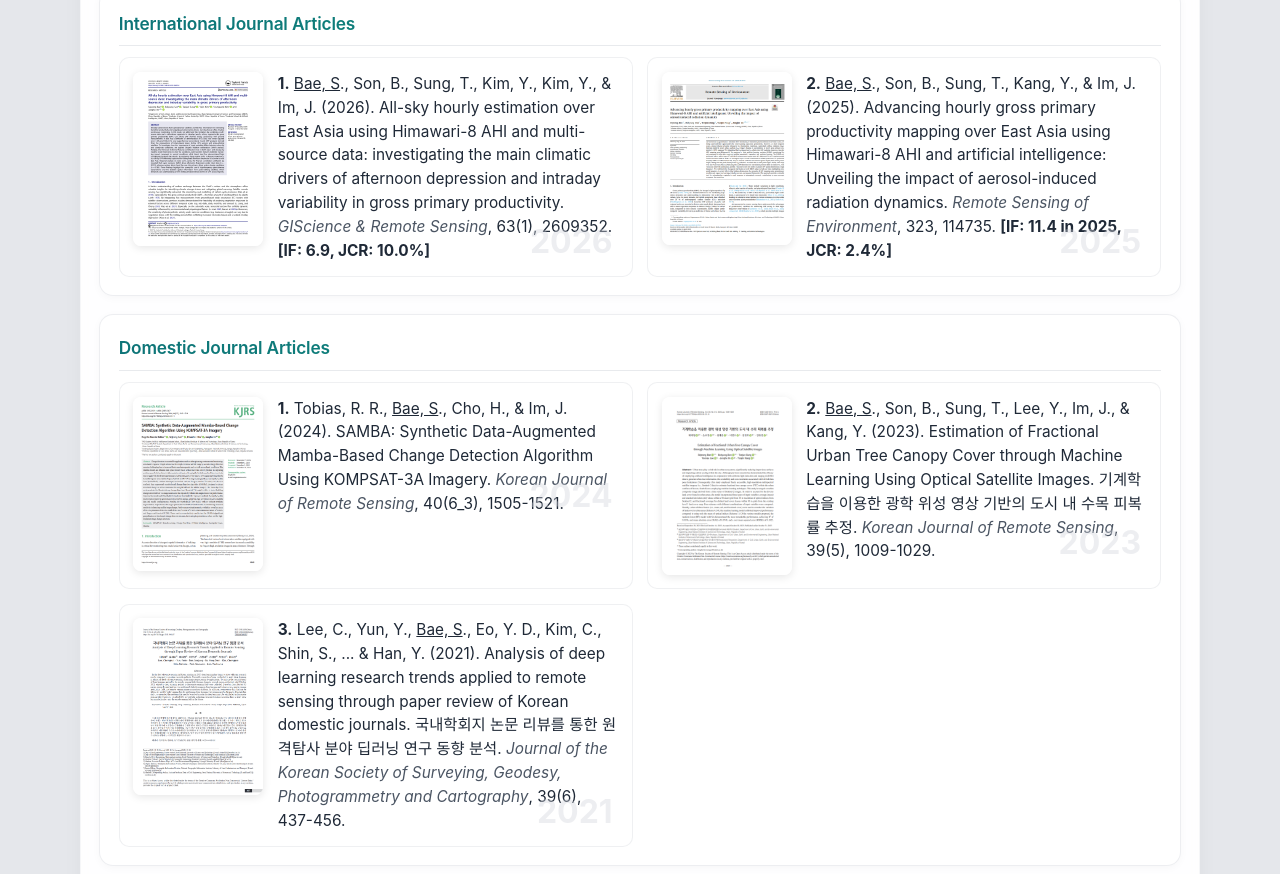
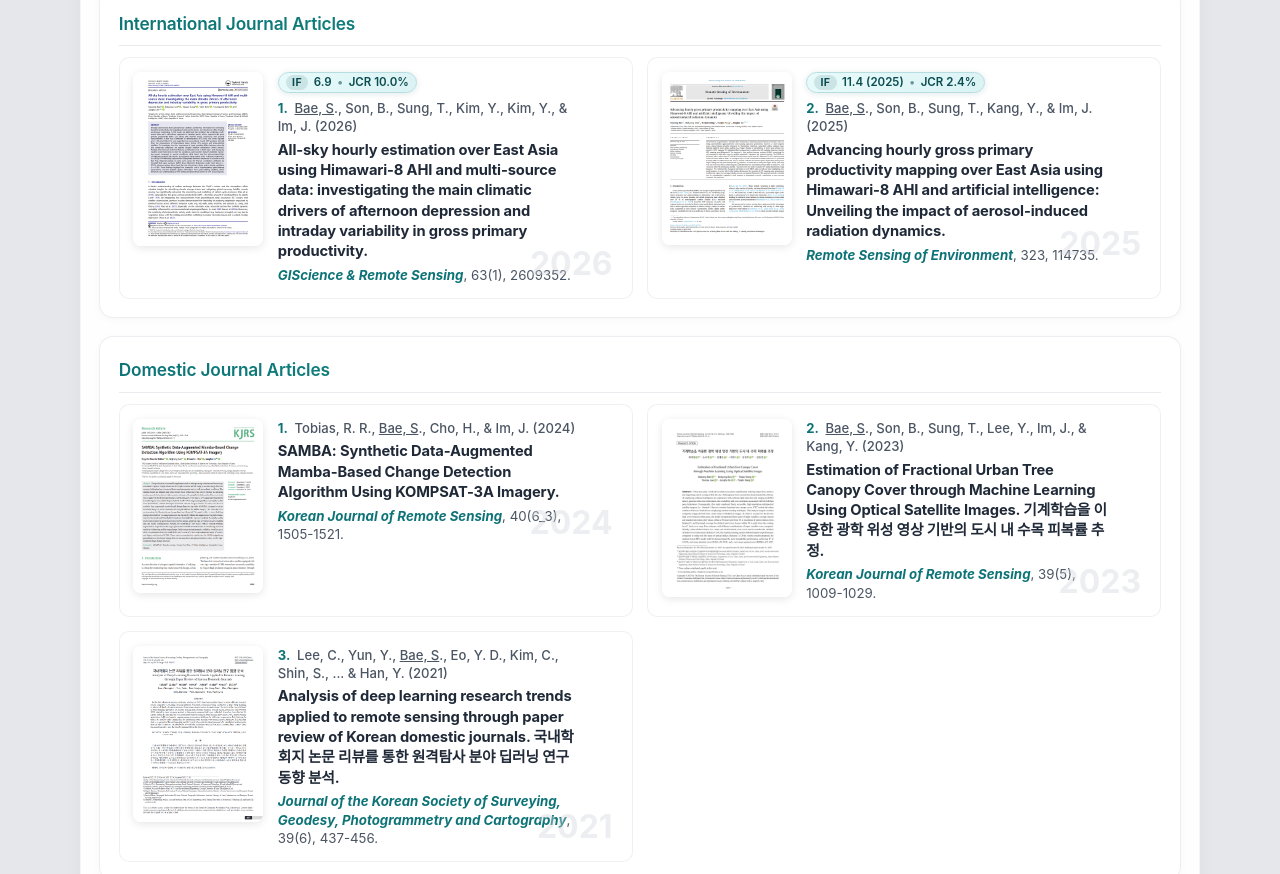
Before and after one commit to sjbae1102/sjbae1102.github.io, a plain HTML site: page publications/index.html in a window 1280 px wide. Shown: the part 590-1464 px from the top of the page. Drawn offline with Linux system fonts and the light colour scheme.

Commit message:
Improve publication card readability
Made-with: Cursor

```diff
--- a/publications/index.html
+++ b/publications/index.html
@@ -7,7 +7,7 @@
     <title>Publications - Sejeong Bae</title>
     <link rel="icon" type="image/svg+xml" href="/favicon.svg">
     <link rel="icon" type="image/png" href="/favicon.png">
-    <link rel="stylesheet" href="../style.css?v=20260427f">
+    <link rel="stylesheet" href="../style.css?v=20260427i">
 </head>
 <body>
     <!-- Navigation -->
@@ -61,8 +61,11 @@
                                 <div style="flex-shrink: 0;">
                                     <img src="../news/gisrs.png" alt="GISRS Paper" style="max-width: 200px; height: auto; border-radius: 8px; box-shadow: 0 2px 8px rgba(0, 0, 0, 0.1);">
                                 </div>
-                                <div style="flex: 1; position: relative;">
-                                    <b>1.</b> <u>Bae, S</u>., Son, B., Sung, T., Kim, Y., Kim, Y., & Im, J. (2026). All-sky hourly estimation over East Asia using Himawari-8 AHI and multi-source data: investigating the main climatic drivers of afternoon depression and intraday variability in gross primary productivity. <em>GIScience & Remote Sensing</em>, 63(1), 2609352. <b>[IF: 6.9, JCR: 10.0%]</b>
+                                <div class="published-paper" style="flex: 1; position: relative;">
+                                    <div class="publication-metrics"><span class="status-badge metric-badge"><span class="metric-label">IF</span>6.9 <span class="metric-dot">•</span> JCR 10.0%</span></div>
+                                    <div class="publication-authors"><span class="publication-index">1.</span> <u>Bae, S</u>., Son, B., Sung, T., Kim, Y., Kim, Y., & Im, J. (2026)</div>
+                                    <div class="publication-title-text">All-sky hourly estimation over East Asia using Himawari-8 AHI and multi-source data: investigating the main climatic drivers of afternoon depression and intraday variability in gross primary productivity.</div>
+                                    <div class="publication-venue"><em>GIScience & Remote Sensing</em>, 63(1), 2609352.</div>
                                     <span class="publication-year">2026</span>
                                 </div>
                             </li>
@@ -71,8 +74,11 @@
                                     <div style="flex-shrink: 0;">
                                         <img src="../news/rse1.png" alt="RSE Paper" style="max-width: 200px; height: auto; border-radius: 8px; box-shadow: 0 2px 8px rgba(0, 0, 0, 0.1);">
                                     </div>
-                                    <div style="flex: 1; position: relative;">
-                                        <b>2.</b> <u>Bae, S</u>., Son, B., Sung, T., Kang, Y., & Im, J. (2025). Advancing hourly gross primary productivity mapping over East Asia using Himawari-8 AHI and artificial intelligence: Unveiling the impact of aerosol-induced radiation dynamics. <em>Remote Sensing of Environment</em>, 323, 114735. <b>[IF: 11.4 in 2025, JCR: 2.4%]</b>
+                                    <div class="published-paper" style="flex: 1; position: relative;">
+                                        <div class="publication-metrics"><span class="status-badge metric-badge"><span class="metric-label">IF</span>11.4 (2025) <span class="metric-dot">•</span> JCR 2.4%</span></div>
+                                        <div class="publication-authors"><span class="publication-index">2.</span> <u>Bae, S</u>., Son, B., Sung, T., Kang, Y., & Im, J. (2025)</div>
+                                        <div class="publication-title-text">Advancing hourly gross primary productivity mapping over East Asia using Himawari-8 AHI and artificial intelligence: Unveiling the impact of aerosol-induced radiation dynamics.</div>
+                                        <div class="publication-venue"><em>Remote Sensing of Environment</em>, 323, 114735.</div>
                                         <span class="publication-year">2025</span>
                                     </div>
                                 </a>
@@ -87,8 +93,10 @@
                                 <div style="flex-shrink: 0;">
                                     <img src="../news/kjrs2.png" alt="SAMBA Paper" style="max-width: 200px; height: auto; border-radius: 8px; box-shadow: 0 2px 8px rgba(0, 0, 0, 0.1);">
                                 </div>
-                                <div style="flex: 1; position: relative;">
-                                    <b>1.</b> Tobias, R. R., <u>Bae, S</u>., Cho, H., & Im, J. (2024). SAMBA: Synthetic Data-Augmented Mamba-Based Change Detection Algorithm Using KOMPSAT-3A Imagery. <em>Korean Journal of Remote Sensing</em>, 40(6_3), 1505-1521.
+                                <div class="published-paper" style="flex: 1; position: relative;">
+                                    <div class="publication-authors"><span class="publication-index">1.</span> Tobias, R. R., <u>Bae, S</u>., Cho, H., & Im, J. (2024)</div>
+                                    <div class="publication-title-text">SAMBA: Synthetic Data-Augmented Mamba-Based Change Detection Algorithm Using KOMPSAT-3A Imagery.</div>
+                                    <div class="publication-venue"><em>Korean Journal of Remote Sensing</em>, 40(6_3), 1505-1521.</div>
                                     <span class="publication-year">2024</span>
                                 </div>
                             </li>
@@ -96,8 +104,10 @@
                                 <div style="flex-shrink: 0;">
                                     <img src="../news/kjrs1.png" alt="Estimation Paper" style="max-width: 200px; height: auto; border-radius: 8px; box-shadow: 0 2px 8px rgba(0, 0, 0, 0.1);">
                                 </div>
-                                <div style="flex: 1; position: relative;">
-                                    <b>2.</b> <u>Bae, S</u>., Son, B., Sung, T., Lee, Y., Im, J., & Kang, Y. (2023). Estimation of Fractional Urban Tree Canopy Cover through Machine Learning Using Optical Satellite Images. 기계학습을 이용한 광학 위성 영상 기반의 도시 내 수목 피복률 추정. <em>Korean Journal of Remote Sensing</em>, 39(5), 1009-1029.
+                                <div class="published-paper" style="flex: 1; position: relative;">
+                                    <div class="publication-authors"><span class="publication-index">2.</span> <u>Bae, S</u>., Son, B., Sung, T., Lee, Y., Im, J., & Kang, Y. (2023)</div>
+                                    <div class="publication-title-text">Estimation of Fractional Urban Tree Canopy Cover through Machine Learning Using Optical Satellite Images. 기계학습을 이용한 광학 위성 영상 기반의 도시 내 수목 피복률 추정.</div>
+                                    <div class="publication-venue"><em>Korean Journal of Remote Sensing</em>, 39(5), 1009-1029.</div>
                                     <span class="publication-year">2023</span>
                                 </div>
                             </li>
@@ -105,8 +115,10 @@
                                 <div style="flex-shrink: 0;">
                                     <img src="../news/ksgpc1.png" alt="Analysis Paper" style="max-width: 200px; height: auto; border-radius: 8px; box-shadow: 0 2px 8px rgba(0, 0, 0, 0.1);">
                                 </div>
-                                <div style="flex: 1; position: relative;">
-                                    <b>3.</b> Lee, C., Yun, Y., <u>Bae, S</u>., Eo, Y. D., Kim, C., Shin, S., ... & Han, Y. (2021). Analysis of deep learning research trends applied to remote sensing through paper review of Korean domestic journals. 국내학회지 논문 리뷰를 통한 원격탐사 분야 딥러닝 연구 동향 분석. <em>Journal of the Korean Society of Surveying, Geodesy, Photogrammetry and Cartography</em>, 39(6), 437-456.
+                                <div class="published-paper" style="flex: 1; position: relative;">
+                                    <div class="publication-authors"><span class="publication-index">3.</span> Lee, C., Yun, Y., <u>Bae, S</u>., Eo, Y. D., Kim, C., Shin, S., ... & Han, Y. (2021)</div>
+                                    <div class="publication-title-text">Analysis of deep learning research trends applied to remote sensing through paper review of Korean domestic journals. 국내학회지 논문 리뷰를 통한 원격탐사 분야 딥러닝 연구 동향 분석.</div>
+                                    <div class="publication-venue"><em>Journal of the Korean Society of Surveying, Geodesy, Photogrammetry and Cartography</em>, 39(6), 437-456.</div>
                                     <span class="publication-year">2021</span>
                                 </div>
                             </li>
--- a/style.css
+++ b/style.css
@@ -1177,6 +1177,87 @@ body {
     border-color: #b8e2c6;
 }
 
+.metric-badge {
+    display: inline-flex;
+    align-items: center;
+    gap: 0.35rem;
+    margin-left: 0.45rem;
+    color: #0b4d50;
+    background: linear-gradient(135deg, #e8fbfb 0%, #dbf2f4 100%);
+    border-color: #b7dde0;
+    box-shadow: 0 1px 6px rgba(11, 77, 80, 0.12);
+}
+
+.metric-label {
+    padding: 0.04rem 0.38rem;
+    border-radius: 999px;
+    background: rgba(11, 77, 80, 0.12);
+    color: #0b4d50;
+    font-size: 0.66rem;
+    font-weight: 700;
+    letter-spacing: 0.04em;
+    line-height: 1.3;
+}
+
+.metric-dot {
+    opacity: 0.55;
+}
+
+.published-paper {
+    display: flex;
+    flex-direction: column;
+    gap: 0.28rem;
+    padding-right: 2.3rem;
+}
+
+.publication-authors {
+    color: var(--text-light);
+    font-size: 0.82rem;
+    font-weight: 500;
+    line-height: 1.38;
+}
+
+.publication-index {
+    color: var(--primary-color);
+    font-weight: 700;
+    margin-right: 0.2rem;
+}
+
+.publication-title-text {
+    color: var(--text-color);
+    font-size: 0.92rem;
+    font-weight: 650;
+    line-height: 1.38;
+    letter-spacing: -0.01em;
+}
+
+.publication-venue {
+    color: var(--text-light);
+    font-size: 0.83rem;
+    line-height: 1.38;
+}
+
+.publication-venue em {
+    color: var(--primary-color);
+    font-weight: 650;
+}
+
+.publication-date {
+    color: var(--text-light);
+    opacity: 0.78;
+}
+
+.publication-metrics {
+    display: flex;
+    flex-wrap: wrap;
+    gap: 0.45rem;
+    margin: 0 0 0.1rem;
+}
+
+.publication-metrics .metric-badge {
+    margin-left: 0;
+}
+
 .publication-item li[style*="display: flex"] {
     display: flex !important;
     gap: 1.5rem;
```
Also changed, not shown: about/index.html (+1 -1 lines), conference/index.html (+1 -1 lines), index.html (+23 -11 lines), news/index.html (+1 -1 lines), others/index.html (+1 -1 lines).
